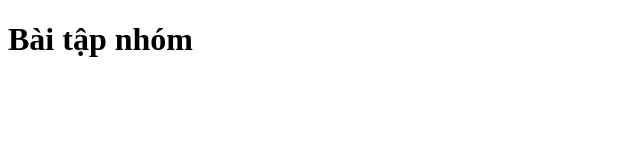
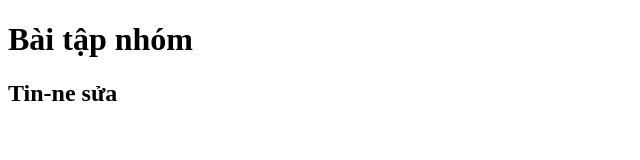
Before and after one commit to Tin-ne/teamAB, a plain HTML site: page index.html in a window 1280 px wide. Shown: the whole page, without its empty margins (0-640 px from the left). Drawn offline with Linux system fonts and the light colour scheme.

Commit message:
2 Tin-ne sua

```diff
--- a/index.html
+++ b/index.html
@@ -7,5 +7,6 @@
   </head>
   <body>
     <h1>Bài tập nhóm</h1>
+    <h2>Tin-ne sửa</h2>
   </body>
 </html>
```
